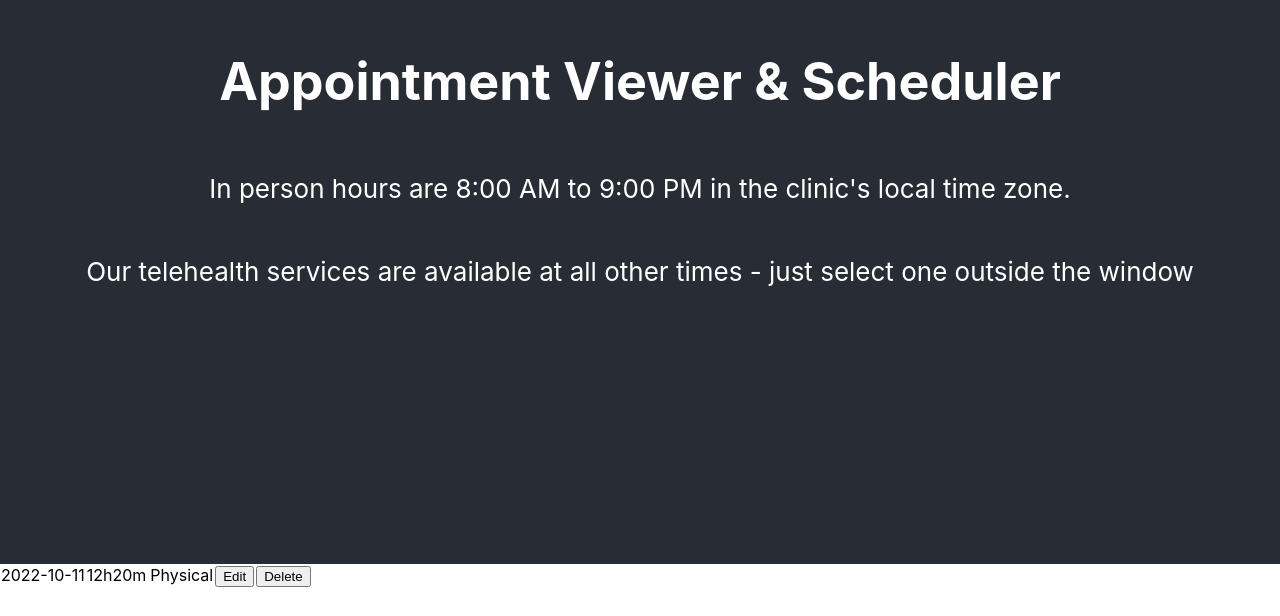
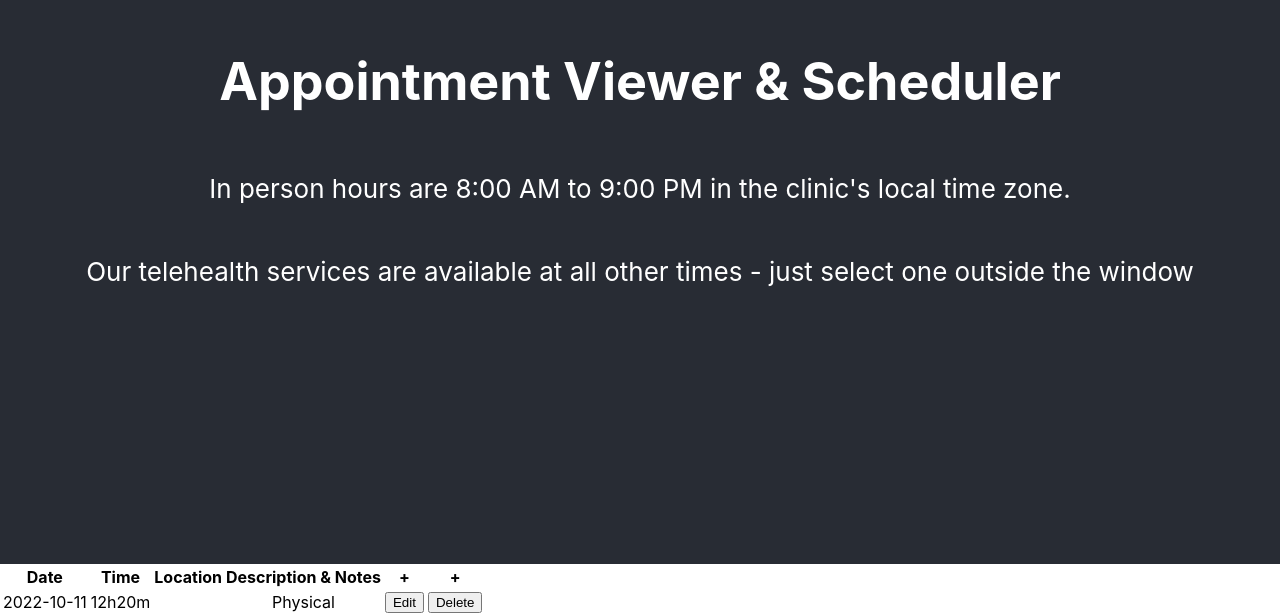
Before and after one commit to clayh89/mmscheduler, a React (Create React App) app in the folder mmscheduler/: page / in a window 1280 px wide. Shown: the part 236-852 px from the top of the page. Before the commit the page ends 824 px from the top, so only its background shows below. Built offline with nearby package versions, Linux system fonts and the light colour scheme.

Commit message:
appointment table

```diff
--- a/mmscheduler/src/App.js
+++ b/mmscheduler/src/App.js
@@ -59,9 +59,8 @@ function App() {
 
       </header>
 
-      <div>
-        <AppointmentInfo appointment={appointment}/>
-      </div>
+      <AppointmentList appointments={appointments}/>
+
     </div>
   );
 }
```
